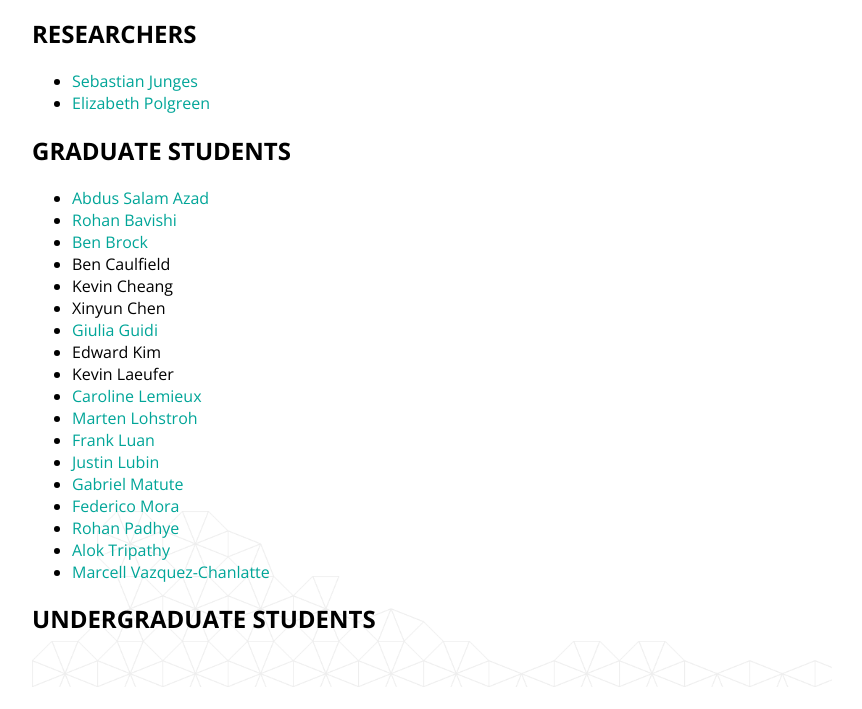
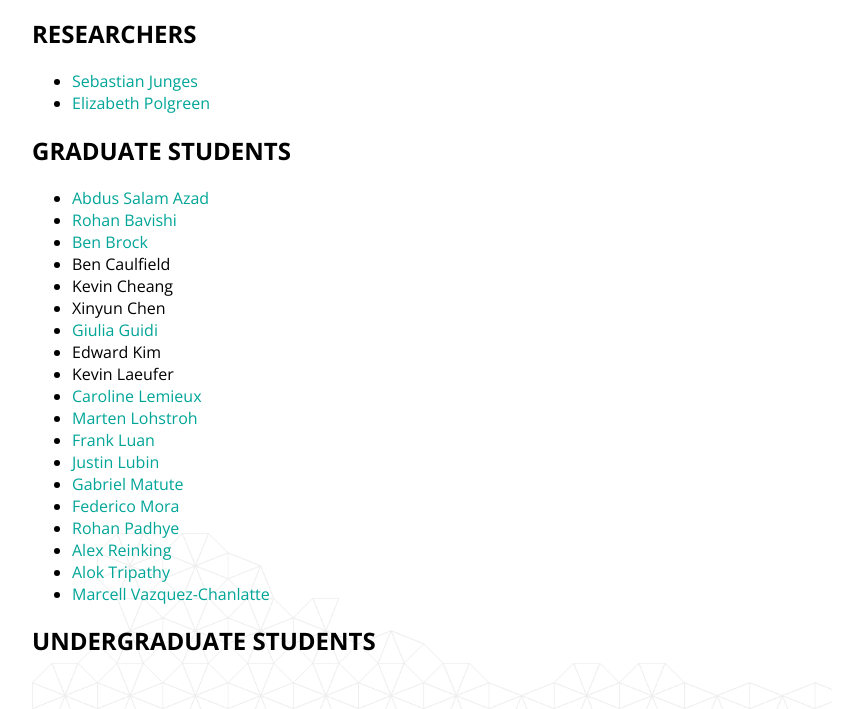
Before and after one commit to ucbps/ucbps.github.io, a plain HTML site: page index.html in a window 1280 px wide. Shown: the part 1386-2095 px from the top of the page, without its empty margins (208-1070 px from the left). Before the commit the page ends 2073 px from the top, so only its background shows below. Drawn offline with nearby package versions, Linux system fonts and the light colour scheme.

Commit message:
Add Alex Reinking to the graduate students list.

```diff
--- a/index.html
+++ b/index.html
@@ -213,6 +213,7 @@
       <li><a href="https://about.gmatute.dev/home">Gabriel Matute</a></li>
       <li><a href="https://federicoaureliano.github.io/">Federico Mora</a></li>
       <li><a href="https://rohan.padhye.org">Rohan Padhye</a></li>
+      <li><a href="https://alexreinking.com">Alex Reinking</a></li>
       <li><a href="https://aloktripathy.me">Alok Tripathy</a></li>
       <li><a href="https://mjvc.me">Marcell Vazquez-Chanlatte</a></li>
     </ul>
```
